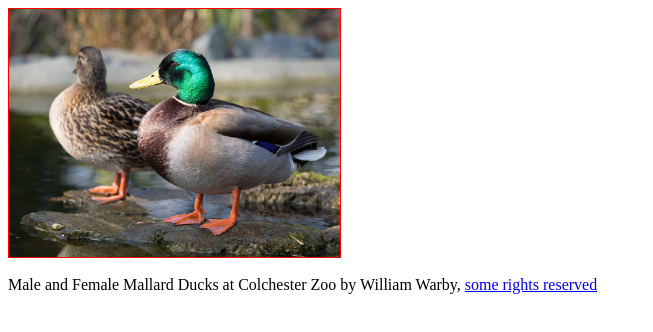
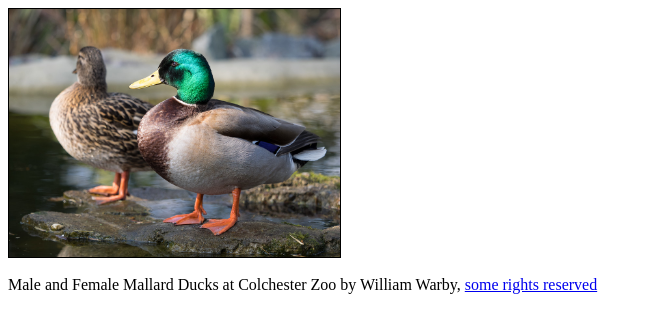
Before and after one commit to billba/OD, a website with bundled scripts: page index.html in a window 1280 px wide. Shown: the whole page, without its empty margins (0-653 px from the left). Built offline with nearby package versions, Linux system fonts and the light colour scheme.

Commit message:
slightly prettier demo

```diff
--- a/index.html
+++ b/index.html
@@ -9,7 +9,7 @@
 <body>
 
         <img src="./ducks.jpeg" style='position:absolute; top: 10; left: 10; height: 250px;' draggable='false'>
-        <div id='1' style='position:absolute; top:10; left:10; height:248px; width:331px; border: red solid 1px' id="1"></div>
+        <div id='1' style='position:absolute; top:10; left:10; height:248px; width:331px; border: black solid 1px' id="1"></div>
         <br>
         <br>
         <br>
```
